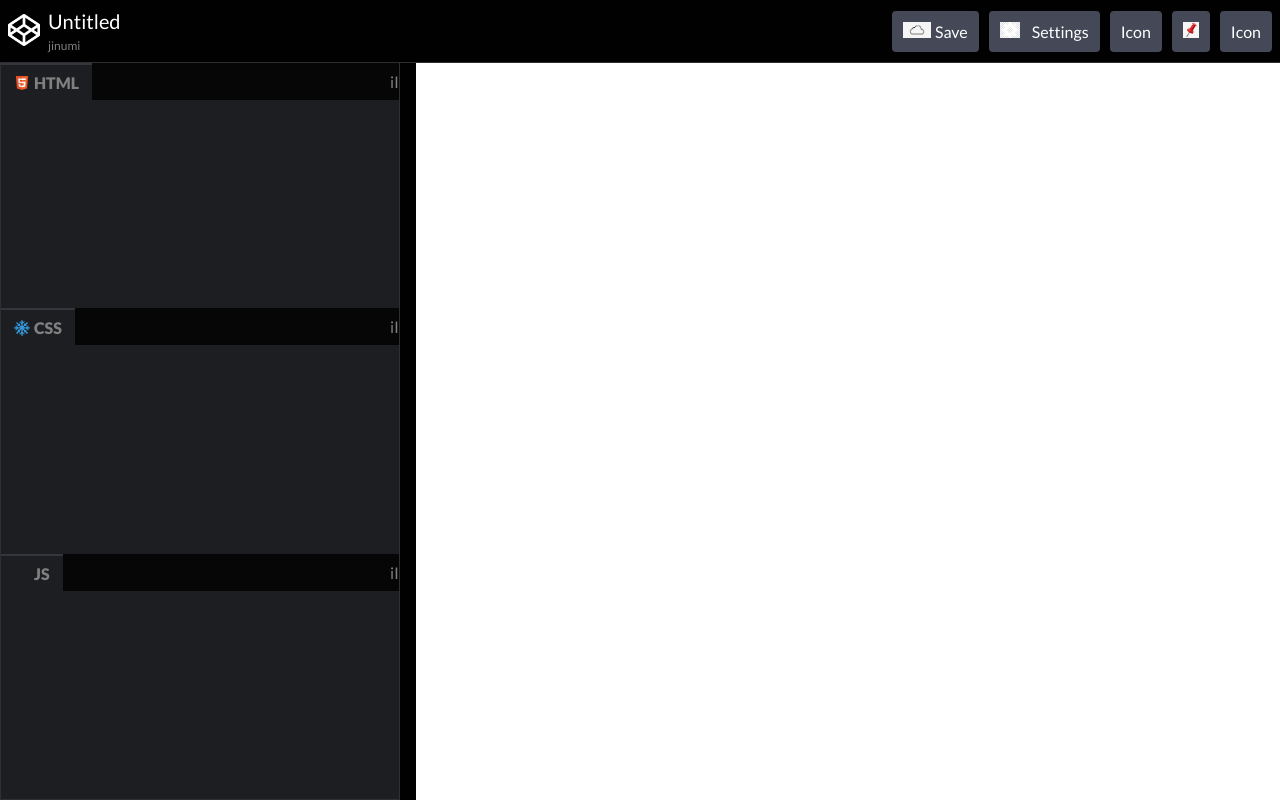
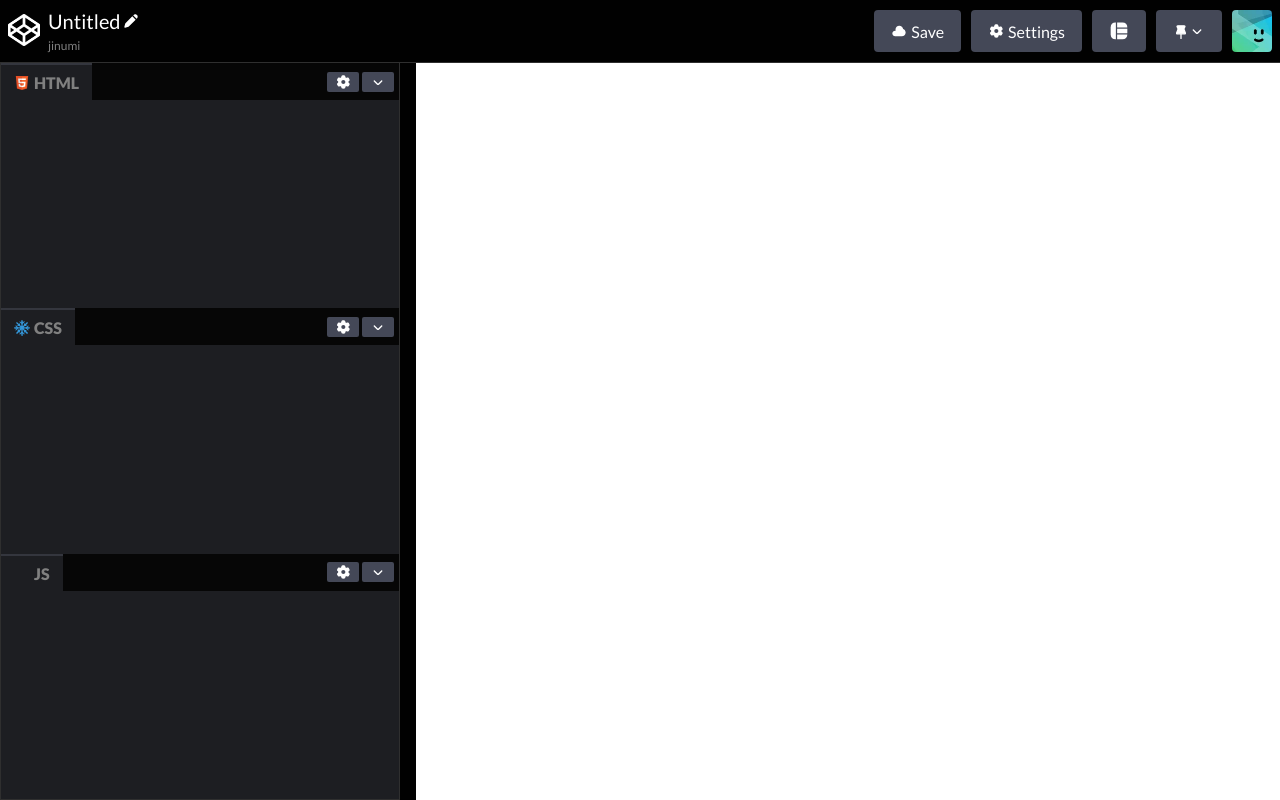
Before and after one commit to jeeknowme/codepen_clone, a plain HTML site: page index.html in a window 1280 px wide. Drawn offline with Linux system fonts and the light colour scheme.

Commit message:
Updated icons

```diff
--- a/index.html
+++ b/index.html
@@ -34,15 +34,26 @@
           <ul class="header__navigation--right">
             <li class="header__navigation--right-save">Save</li>
             <li class="header__navigation--right-settings">Settings</li>
-            <li>Icon</li>
+            <li>
+              <img
+                class="header__navigation--right-grid"
+                src="./grid-6-svgrepo-com.svg"
+                alt="grid-icon"
+              />
+            </li>
             <li>
               <img
                 class="header__navigation--right-pin"
-                src="./pin.png"
+                src="./pin-svgrepo-com (1).svg"
+                alt="Pin"
+              />
+              <img
+                class="header__navigation--right-pin"
+                src="./arrow-down-svgrepo-com.svg"
                 alt="Pin"
               />
             </li>
-            <li>Icon</li>
+            <li class="header__navigation--right-smiley"></li>
           </ul>
         </nav>
       </header>
@@ -55,8 +66,8 @@
               >
                 <span class="main__content--title">HTML</span>
                 <div class="editor__icons">
-                  <span>i</span>
-                  <span>I</span>
+                  <span class="editor__settings"></span>
+                  <span class="editor__arrowdown"></span>
                 </div>
               </div>
               <textarea
@@ -72,8 +83,8 @@
               >
                 <span class="main__content--title title__css">CSS</span>
                 <div class="editor__icons">
-                  <span>i</span>
-                  <span>I</span>
+                  <span class="editor__settings"></span>
+                  <span class="editor__arrowdown"></span>
                 </div>
               </div>
               <textarea
@@ -89,8 +100,8 @@
               >
                 <span class="main__content--title title__js">JS</span>
                 <div class="editor__icons">
-                  <span>i</span>
-                  <span>I</span>
+                  <span class="editor__settings"></span>
+                  <span class="editor__arrowdown"></span>
                 </div>
               </div>
               <textarea
--- a/style.css
+++ b/style.css
@@ -60,10 +60,13 @@ li{
     width: 2em;
 }
 
-.header__navigation--right > li {
+.header__navigation--right  li {
     background-color:#444857;
-    padding: 11px;
+    padding: 11px 17px;
     border-radius: 0.25em;
+    display:grid;
+    grid-template-columns: auto 1fr;
+    align-items: center;
 }
 
 .header__navigation--username{
@@ -72,18 +75,36 @@ li{
     text-transform: lowercase;
 }
 
+.header__navigation--right-grid{
+    width: 20px;
+}
+
+.header__navigation--icon-group{
+    display: grid;
+}
+
+.header__navigation--right-pin{
+    width: 20px;
+}
+
+li.header__navigation--right-smiley{
+    background-image: url(./codepen-smiley.webp);
+    background-size: cover;
+    background-position: center;
+    padding: 0 20px;
+}
 
 
 .header__navigation--right-save::before{
-    background: url(./cloud.png) no-repeat;
+    background: url(./cloud-svgrepo-com.svg) no-repeat;
 }
 
 .header__navigation--right-settings::before{
-    background: url(./settings.jpg) no-repeat;
+    background: url(./settings-svgrepo-com\ \(1\).svg) no-repeat;
 }
 .header__navigation--right-save::before, .header__navigation--right-settings::before{
     content: '';
-    width: 2em;
+    width: 20px;
     background-size: contain;
     height: 1em;
     display: inline-block;
@@ -96,6 +117,17 @@ li{
 
 .header__navigation--title{
     font-size: 1.25em;
+}
+
+.header__navigation--title::after{
+    content: "";
+    display: inline-block;
+    width: 16px;
+    height: 16px;
+    background-image: url(./pencil-svgrepo-com.svg);
+    background-size: contain;
+    background-repeat: no-repeat;
+    margin-left: 2px;
 }
 
 .main__content{
@@ -116,9 +148,7 @@ li{
     background-color: white;
 }
 
-.content__items{
-    /* border: 1px solid yellow */
-}
+
 
 .grid{
     display: grid;
@@ -152,7 +182,7 @@ li{
     align-items: center;
 }
 
-.main__content--title::before{
+.main__content--title::before, .editor__settings::before, .editor__arrowdown::before{
     content: "";
     display: inline-block;
     width: 16px; /* Adjust the width as needed */
@@ -169,6 +199,16 @@ li{
     background-image: url(./lemon-1-svgrepo-com.svg);
 }
 
+.editor__settings::before{
+    background-image: url(./settings-svgrepo-com\ \(1\).svg) ;
+}
+
+.editor__arrowdown::before{
+    background-image: url(./arrow-down-svgrepo-com.svg) ;
+}
+
+
+
 .editor__icons{
     display: flex;
     justify-content: center;
@@ -176,6 +216,19 @@ li{
     flex: 1;
     justify-content: flex-end;
     background-color: #060606;
+    padding-right: 5px;
+}
+
+.editor__icons > span {
+    background-color: #444857;
+    padding: 2px 8px;
+    border-radius: 2px;
+    display: grid;
+    align-content: center;
+}
+
+.editor__icons > span:first-child {
+    margin-right: 3px;
 }
 
 .main__wrapper{
```
Also changed, not shown: arrow-down-svgrepo-com.svg (added), cloud-svgrepo-com.svg (added), codepen-smiley.webp (added), grid-6-svgrepo-com.svg (added), pencil-svgrepo-com.svg (added), pin-svgrepo-com (1).svg (added), pin-svgrepo-com.svg (added), setting-line-svgrepo-com.svg (added), settings-svgrepo-com (1).svg (added), settings-white-svgrepo-com.svg (added).
